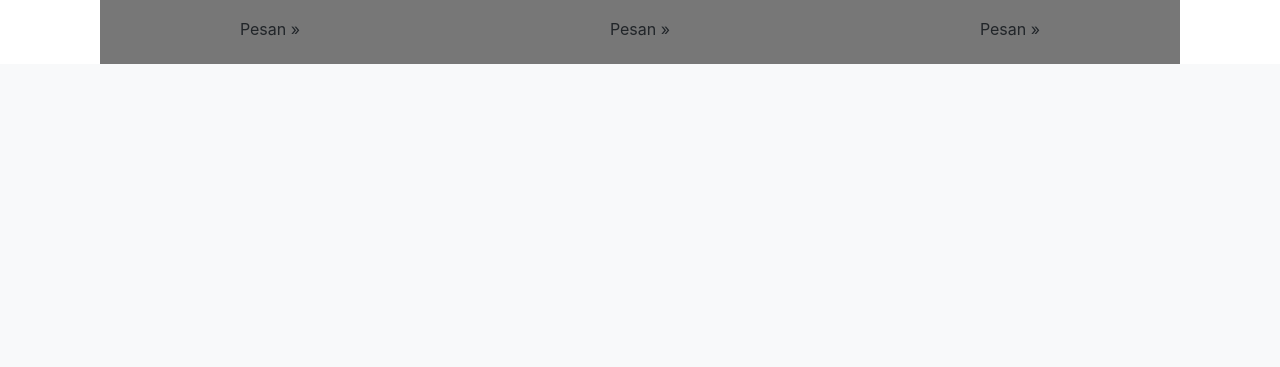
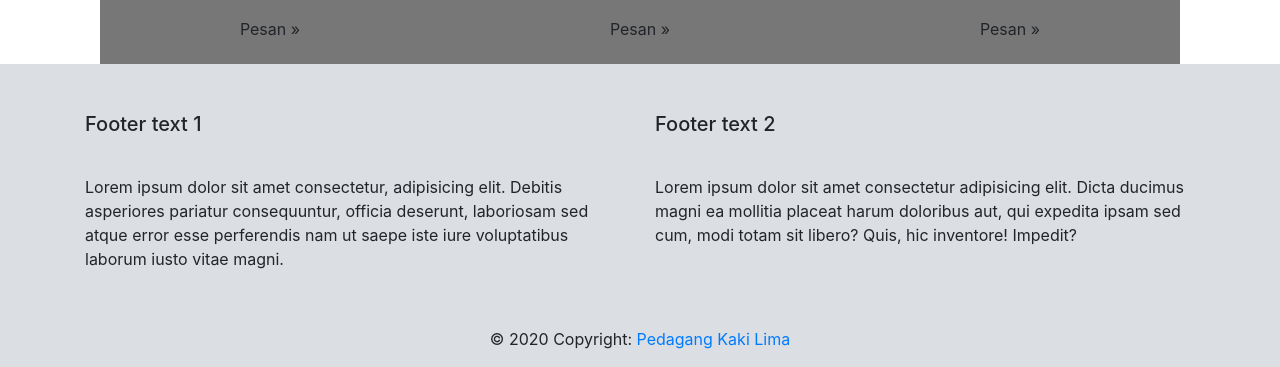
Before and after one commit to bagus-Arya/pkl, a Node server app: page / in a window 1280 px wide. Shown: the part 1298-1665 px from the top of the page. Before the commit the page ends 1362 px from the top, so only its background shows below. Run offline with Node 20, Linux system fonts and the light colour scheme.

Commit message:
Update Footer

```diff
--- a/views/landingPage.ejs
+++ b/views/landingPage.ejs
@@ -66,12 +66,6 @@
                                 </div><!-- /.row -->
                             </div>
                         </div>
-                        <a class="carousel-control-prev" href="#lunch" data-slide="prev">
-                            <span class="carousel-control-prev-icon"></span>
-                        </a>
-                        <a class="carousel-control-next" href="#lunch" data-slide="next">
-                            <span class="carousel-control-next-icon"></span>
-                        </a>
                     </div>
             </div>
             <!-- Carousel 1 End -->
@@ -119,12 +113,6 @@
                                     </div><!-- /.row -->
                                 </div>
                             </div>
-                            <a class="carousel-control-prev" href="#lunch" data-slide="prev">
-                                <span class="carousel-control-prev-icon"></span>
-                            </a>
-                            <a class="carousel-control-next" href="#lunch" data-slide="next">
-                                <span class="carousel-control-next-icon"></span>
-                            </a>
                         </div>
                 </div>
             <!-- Carousel 2 End -->
@@ -172,12 +160,6 @@
                                     </div><!-- /.row -->
                                 </div>
                             </div>
-                            <a class="carousel-control-prev" href="#lunch" data-slide="prev">
-                                <span class="carousel-control-prev-icon"></span>
-                            </a>
-                            <a class="carousel-control-next" href="#lunch" data-slide="next">
-                                <span class="carousel-control-next-icon"></span>
-                            </a>
                         </div>
                 </div>
                 <!-- Carousel 3 End -->
--- a/views/login.ejs
+++ b/views/login.ejs
@@ -1,5 +1,5 @@
 <%- include('partials/header'); -%>
-
+<%- include('partials/navbar'); -%>
     <body class="text-center">
         <form action="" method="post" class="form-signin">
             <div class="card mx-auto" style="width: 20rem; margin-bottom: 50px; margin-top: 80px;">
--- a/views/partials/footer.ejs
+++ b/views/partials/footer.ejs
@@ -1 +1,39 @@
-</html>
+<!-- Footer -->
+    <footer style="background-color:#DBDEE2;" class="page-footer font-small elegant-color">
+        <!-- Footer Links -->
+        <div class="container text-center text-md-left pt-4 pt-md-5">
+        <!-- Grid row -->
+            <div class="row mt-1 mt-md-0 mb-4 mb-md-0">
+                <!-- Grid column -->
+                <div class="col-md-6 mx-auto mt-3 mt-md-0 mb-0 mb-md-4">
+                    <!-- Links -->
+                    <h5>Footer text 1</h5>
+                    <hr class="color-primary mb-4 mt-0 d-inline-block mx-auto w-60">
+                    <p>Lorem ipsum dolor sit amet consectetur, adipisicing elit. Debitis asperiores pariatur consequuntur,
+                        officia
+                        deserunt, laboriosam sed atque error esse perferendis nam ut saepe iste iure voluptatibus laborum
+                        iusto
+                        vitae magni.</p>
+                </div>
+                <!-- Grid column -->
+                    <hr class="clearfix w-100 d-md-none">
+                <!-- Grid column -->
+                <div class="col-md-6 mx-auto mt-3 mt-md-0 mb-0 mb-md-4">
+                    <!-- Links -->
+                    <h5>Footer text 2</h5>
+                    <hr class="color-primary mb-4 mt-0 d-inline-block mx-auto w-60">
+                    <p>Lorem ipsum dolor sit amet consectetur adipisicing elit. Dicta ducimus magni ea mollitia placeat
+                        harum
+                        doloribus aut, qui expedita ipsam sed cum, modi totam sit libero? Quis, hic inventore! Impedit?</p>
+                </div>
+                <!-- Grid column -->
+            </div>
+            <!-- Grid row -->
+        </div>
+        <!-- Footer Links -->
+        <!-- Copyright -->
+        <div class="footer-copyright text-center py-3">© 2020 Copyright:
+            <a href="#">Pedagang Kaki Lima</a>
+        </div>
+    </footer>
+<!-- Footer -->
--- a/views/partials/navbar.ejs
+++ b/views/partials/navbar.ejs
@@ -14,6 +14,12 @@
             <li class="nav-item">
               <a class="nav-link" href="/login">Login</a>
             </li>
+            <li class="nav-item">
+                <a class="nav-link">/</a>
+            </li>
+            <li class="nav-item">
+                <a class="nav-link" href="/register">Register</a>
+            </li>
           </ul>
         </div>
     </div>
```
Also changed, not shown: views/register.ejs (+4 -3 lines).
